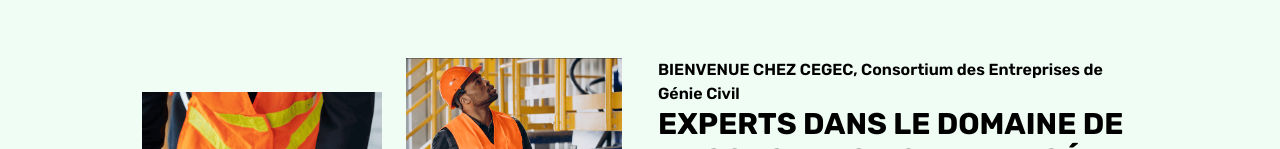
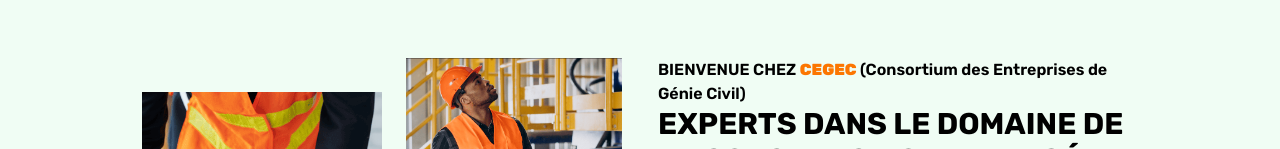
Before and after one commit to MnD3v/cegec, a Next.js app: page / in a window 1280 px wide. Shown: the part 803-952 px from the top of the page. Built offline with nearby package versions, Linux system fonts and the light colour scheme.

Commit message:
numero et definition de CEGEC

```diff
--- a/app/components/about.tsx
+++ b/app/components/about.tsx
@@ -57,7 +57,7 @@
                             initial="hidden"
                             whileInView="show"
                             viewport={{ once: true }}
-                            className='font-semibold text-e_orange font-rubik'>BIENVENUE CHEZ CEGEC, Consortium des Entreprises de Génie Civil</motion.h2>
+                            className='font-semibold text-e_orange font-rubik'>BIENVENUE CHEZ <span className='font-black text-eorange'>CEGEC</span> (Consortium des Entreprises de Génie Civil)</motion.h2>
                     </div>
 
                     <motion.p
--- a/app/components/contact.tsx
+++ b/app/components/contact.tsx
@@ -4,7 +4,7 @@
 
 const Contact = () => {
 
-    const contacts = [{ icon: "c-mail.png", title: "Envoyez nous un mail", description: "cegec2016togo@yahoo.com", buttonText: "Envoyer un mail", link: "mailto::cegec2016togo@yahoo.com" }, { icon: "c-phone.png", title: "Appelez nous", description: "+228 92 21 75 64", buttonText: "Appeler", link: "tel:+22890 73 73 74" },
+    const contacts = [{ icon: "c-mail.png", title: "Envoyez nous un mail", description: "cegec2016togo@yahoo.com", buttonText: "Envoyer un mail", link: "mailto::cegec2016togo@yahoo.com" }, { icon: "c-phone.png", title: "Appelez nous", description: "+228 90 73 73 74", buttonText: "Appeler", link: "tel:+228 90 73 73 74" },
     ]
     return (
         <section id="contact" className='flex flex-col items-center justify-center'>
```
